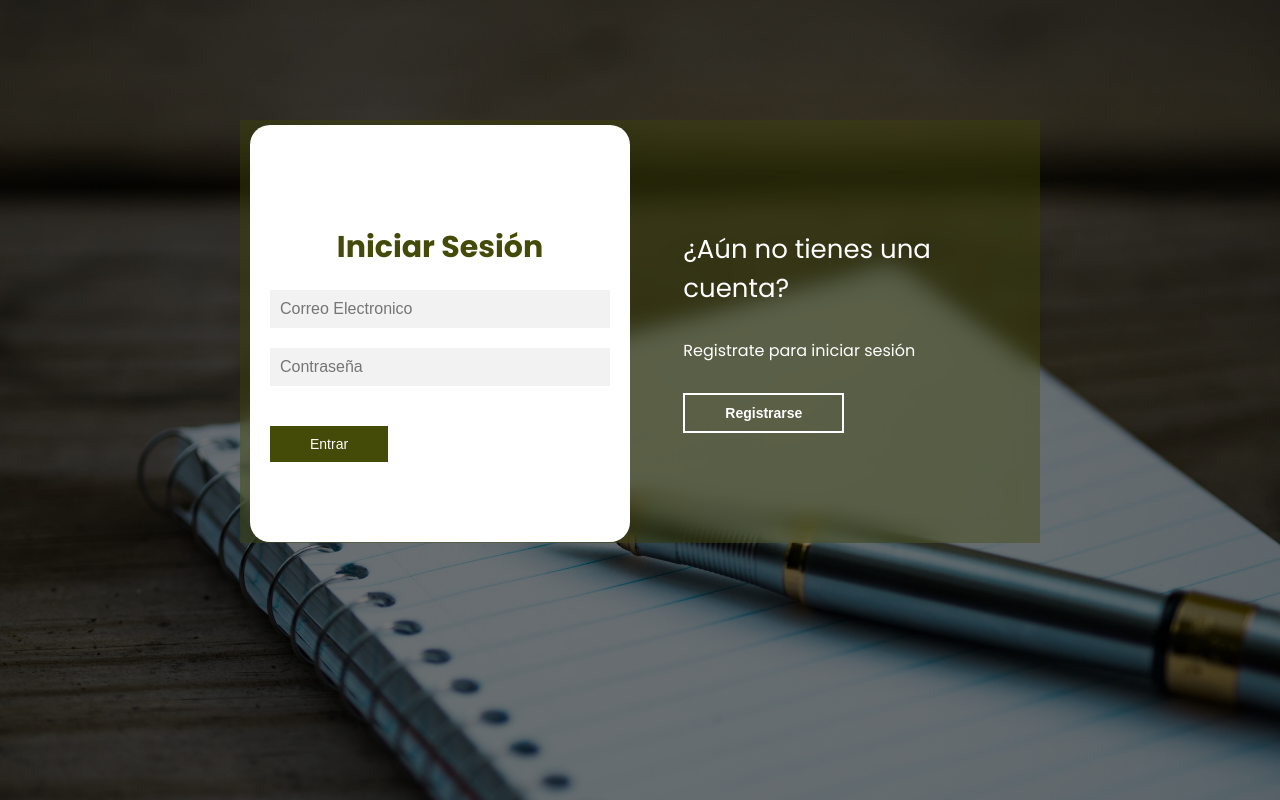
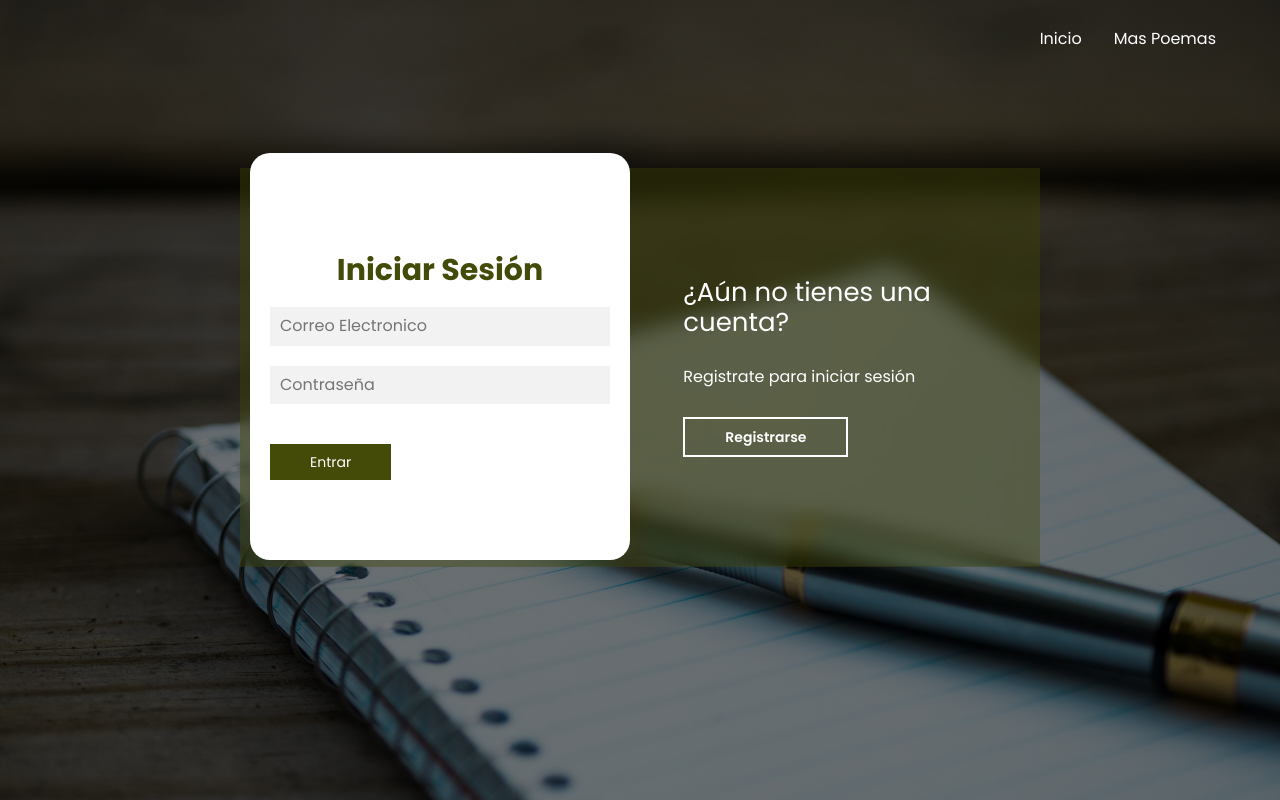
Before and after one commit to AnthonyAS28/AnthonyAS28.github.io, a plain HTML site: page iniciasesion.html in a window 1280 px wide. Drawn offline with Linux system fonts and the light colour scheme.

Commit message:
version03

```diff
--- a/iniciasesion.html
+++ b/iniciasesion.html
@@ -7,8 +7,26 @@
     <title>Iniciar y Registrar</title>
     <link rel="shortcut icon" href="./img/formulario-de-contacto.png" type="image/x-icon">
     <link rel="stylesheet" href="./css/iniciar.css">
+    <link rel="stylesheet" href="./css/style.css">
+    <link rel="stylesheet" href="./css/normalize.css">
 </head>
 <body>
+
+    <header style="margin-top: 30px;" >
+        <nav class="nav container">
+
+            <ul class="nav__link nav__link--menu">
+                <li class="nav__items">
+                    <a href="./index.html" class="nav__links">Inicio</a>
+                </li>
+                <li class="nav__items">
+                    <a href="#" class="nav__links">Mas Poemas</a>
+                </li>
+
+            </ul>
+
+        </nav>
+    </header>
     <main>
 
         <div class="contenedor__todo">
```
Also changed, not shown: index.html (+1 -1 lines).
